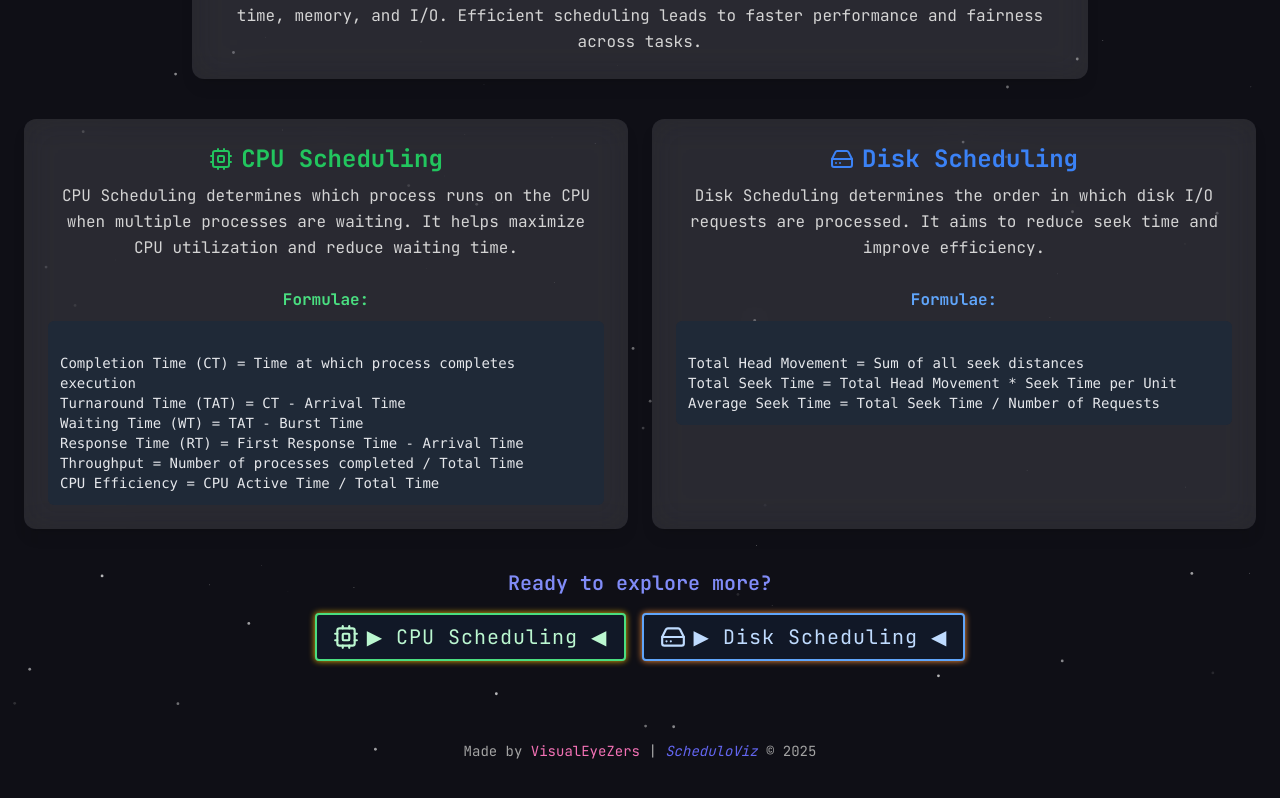
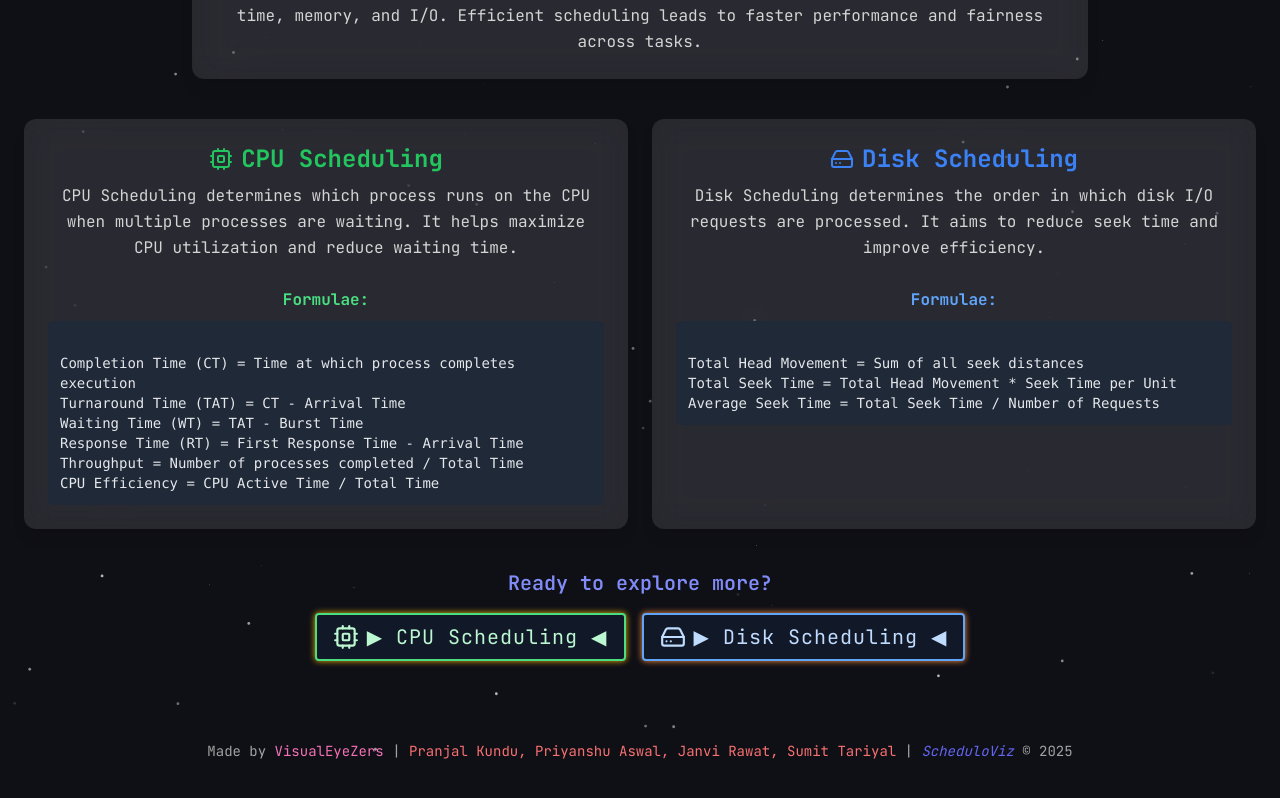
Before and after one commit to Zzz-Pranjal-Kundu/OperatingSystemAlgoSimulator, a Next.js app: page / in a window 1280 px wide. Shown: the part 346-1144 px from the top of the page. Built offline with nearby package versions, Linux system fonts and the light colour scheme.

Commit message:
Update page.tsx

```diff
--- a/app/page.tsx
+++ b/app/page.tsx
@@ -351,6 +351,7 @@ Average Seek Time = Total Seek Time / Number of Requests
 
         <footer className="text-sm text-neutral-600 dark:text-neutral-400 text-center pt-10">
           Made by <span className="text-pink-400">VisualEyeZers</span> |{" "}
+          <span className="text-red-400">Pranjal Kundu, Priyanshu Aswal, Janvi Rawat, Sumit Tariyal</span> |{" "}
           <span className="italic text-indigo-500">ScheduloViz</span> © 2025
         </footer>
       </main>
```
